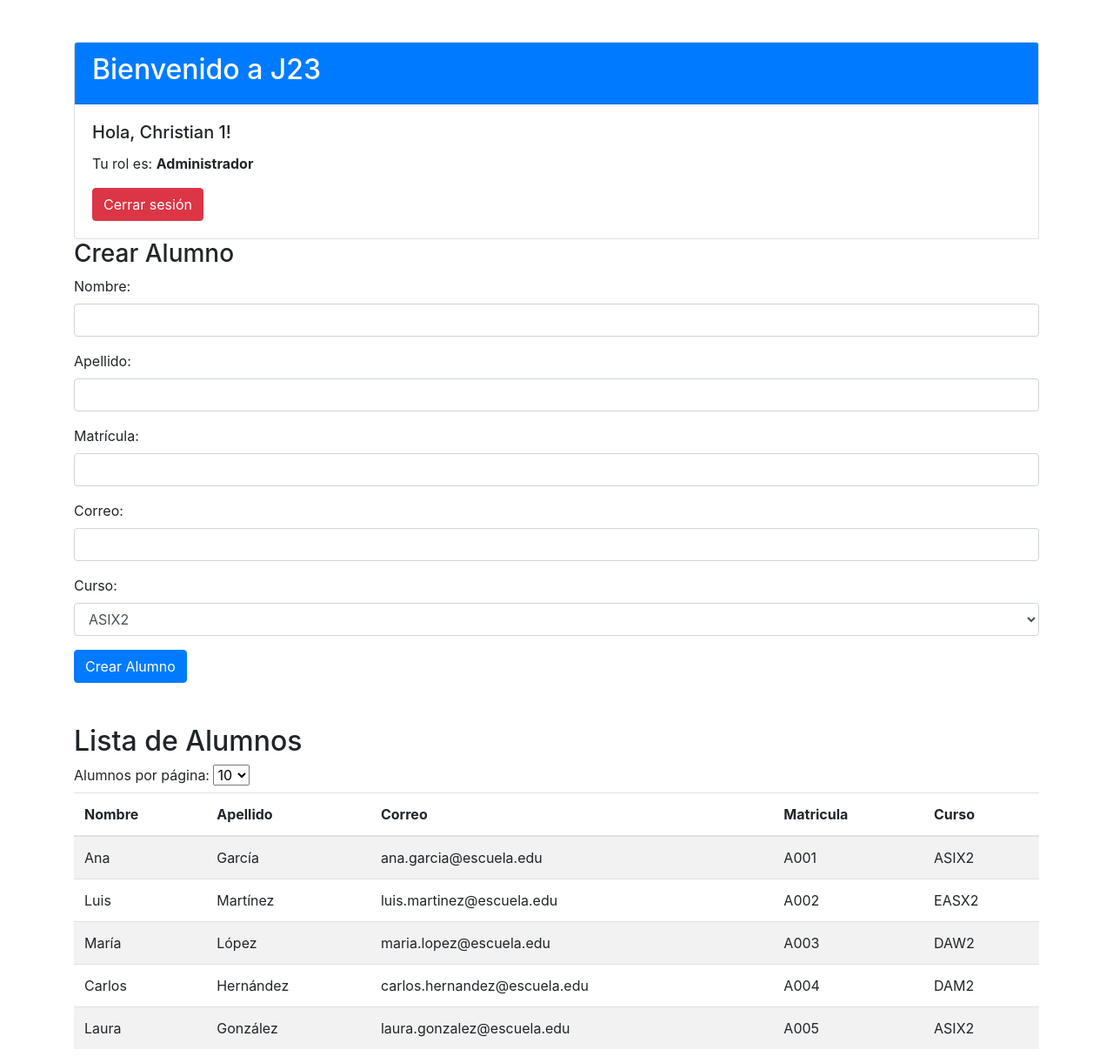
After one commit to ChristianMonrabal/Administracion_J23, a PHP site: page /admin_dashboard.php in a window 1280 px wide. The commit adds this page. Shown: the whole page at 87% size. Run offline with PHP 8.4, Linux system fonts and the light colour scheme; a user stored in the database is signed in; data comes from the database, SQL or seed files in the repository; both versions use the stored data as it was after the commit.

Commit message:
Creacion de archivos de funcionamiento y DB

```diff
--- /dev/null
+++ b/admin_dashboard.php
@@ -0,0 +1,121 @@
+<?php
+session_start();
+
+if (!isset($_SESSION['loggedin']) || $_SESSION['userType'] !== 'Administrador') {
+    header("Location: ./public/signin.php");
+    exit();
+}
+
+include("./db/conexion.php");
+
+$limit = isset($_GET['limit']) ? (int)$_GET['limit'] : 10; // Número de alumnos por página
+$page = isset($_GET['page']) ? (int)$_GET['page'] : 1;
+$offset = ($page - 1) * $limit;
+
+$query = "
+    SELECT
+        a.nombre_alumno AS nombre_usuario,
+        a.apellido_alumno AS apellido_usuario,
+        a.matricula_alumno AS username_usuario,
+        a.correo_alumno AS correo_usuario,
+        c.nombre_curso
+    FROM
+        alumnos a
+    JOIN
+        cursos c ON a.id_curso = c.id_curso
+    LIMIT ? OFFSET ?";
+$stmt = mysqli_prepare($conn, $query);
+mysqli_stmt_bind_param($stmt, "ii", $limit, $offset);
+mysqli_stmt_execute($stmt);
+$result = mysqli_stmt_get_result($stmt);
+?>
+
+<!DOCTYPE html>
+<html lang="es">
+<head>
+    <meta charset="UTF-8">
+    <meta name="viewport" content="width=device-width, initial-scale=1.0">
+    <title>Panel de Administración</title>
+    <link rel="shortcut icon" href="./img/icon.png" type="image/x-icon">
+    <link href="https://stackpath.bootstrapcdn.com/bootstrap/4.5.2/css/bootstrap.min.css" rel="stylesheet">
+</head>
+<body>
+    <div class="container mt-5">
+        <div class="card">
+            <div class="card-header bg-primary text-white">
+                <h2>Bienvenido a J23</h2>
+            </div>
+            <div class="card-body">
+                <h5 class="card-title">Hola, <?php echo htmlspecialchars($_SESSION['nombre']) . " " . htmlspecialchars($_SESSION['apellido']); ?>!</h5>
+                <p class="card-text">Tu rol es: <strong><?php echo htmlspecialchars($_SESSION['userType']); ?></strong></p>
+                <form action="./private/logout.php" method="POST" class="mt-3">
+                    <button type="submit" class="btn btn-danger">Cerrar sesión</button>
+                </form>
+            </div>
+        </div>
+        </form>
+        <form method="POST" action="admin_dashboard.php" class="mb-4">
+            <h3>Crear Alumno</h3>
+            <div class="form-group">
+                <label for="nombre">Nombre:</label>
+                <input type="text" name="nombre" id="nombre" class="form-control" required>
+            </div>
+            <div class="form-group">
+                <label for="apellido">Apellido:</label>
+                <input type="text" name="apellido" id="apellido" class="form-control" required>
+            </div>
+            <div class="form-group">
+                <label for="matricula">Matrícula:</label>
+                <input type="text" name="matricula" id="matricula" class="form-control" required>
+            </div>
+            <div class="form-group">
+                <label for="correo">Correo:</label>
+                <input type="email" name="correo" id="correo" class="form-control" required>
+            </div>
+            <div class="form-group">
+                <label for="curso">Curso:</label>
+                <select name="curso" id="curso" class="form-control" required>
+                    <?php
+                    $cursosQuery = "SELECT id_curso, nombre_curso FROM cursos";
+                    $cursosResult = mysqli_query($conn, $cursosQuery);
+                    while ($curso = mysqli_fetch_assoc($cursosResult)) {
+                        echo "<option value='{$curso['id_curso']}'>{$curso['nombre_curso']}</option>";
+                    }
+                    ?>
+                </select>
+            </div>
+            <button type="submit" name="crear_alumno" class="btn btn-primary">Crear Alumno</button>
+        </form>
+        <h2 class="mt-5">Lista de Alumnos</h2>
+        <form method="GET" action="">
+            <label for="limit">Alumnos por página:</label>
+            <select name="limit" id="limit" onchange="this.form.submit()">
+                <option value="5" <?php if ($limit == 5) echo 'selected'; ?>>5</option>
+                <option value="10" <?php if ($limit == 10) echo 'selected'; ?>>10</option>
+                <option value="20" <?php if ($limit == 20) echo 'selected'; ?>>20</option>
+            </select>
+        <table class="table table-striped">
+            <thead>
+                <tr>
+                    <th>Nombre</th>
+                    <th>Apellido</th>
+                    <th>Correo</th>
+                    <th>Matricula</th>
+                    <th>Curso</th>
+                </tr>
+            </thead>
+            <tbody>
+                <?php while ($row = mysqli_fetch_assoc($result)): ?>
+                <tr>
+                    <td><?php echo htmlspecialchars($row['nombre_usuario']); ?></td>
+                    <td><?php echo htmlspecialchars($row['apellido_usuario']); ?></td>
+                    <td><?php echo htmlspecialchars($row['correo_usuario']); ?></td>
+                    <td><?php echo htmlspecialchars($row['username_usuario']); ?></td>
+                    <td><?php echo htmlspecialchars($row['nombre_curso']); ?></td>
+                </tr>
+                <?php endwhile; ?>
+            </tbody>
+        </table>
+    </div>
+</body>
+</html>
--- a/private/access.php
+++ b/private/access.php
@@ -31,7 +31,7 @@ if ($_SERVER['REQUEST_METHOD'] === 'POST') {
                         $_SESSION['nombre'] = $nombreUsuario;
                         $_SESSION['apellido'] = $apellidoUsuario;
 
-                        header("Location: ../index.php");
+                        header("Location: ../admin_dashboard.php");
                         exit();
                     } else {
                         $errorMessage = "No tienes permisos de administrador.";
```
Also changed, not shown: db/loginJ23.sql (+51 -2 lines), index.php (+0 -27 lines).
